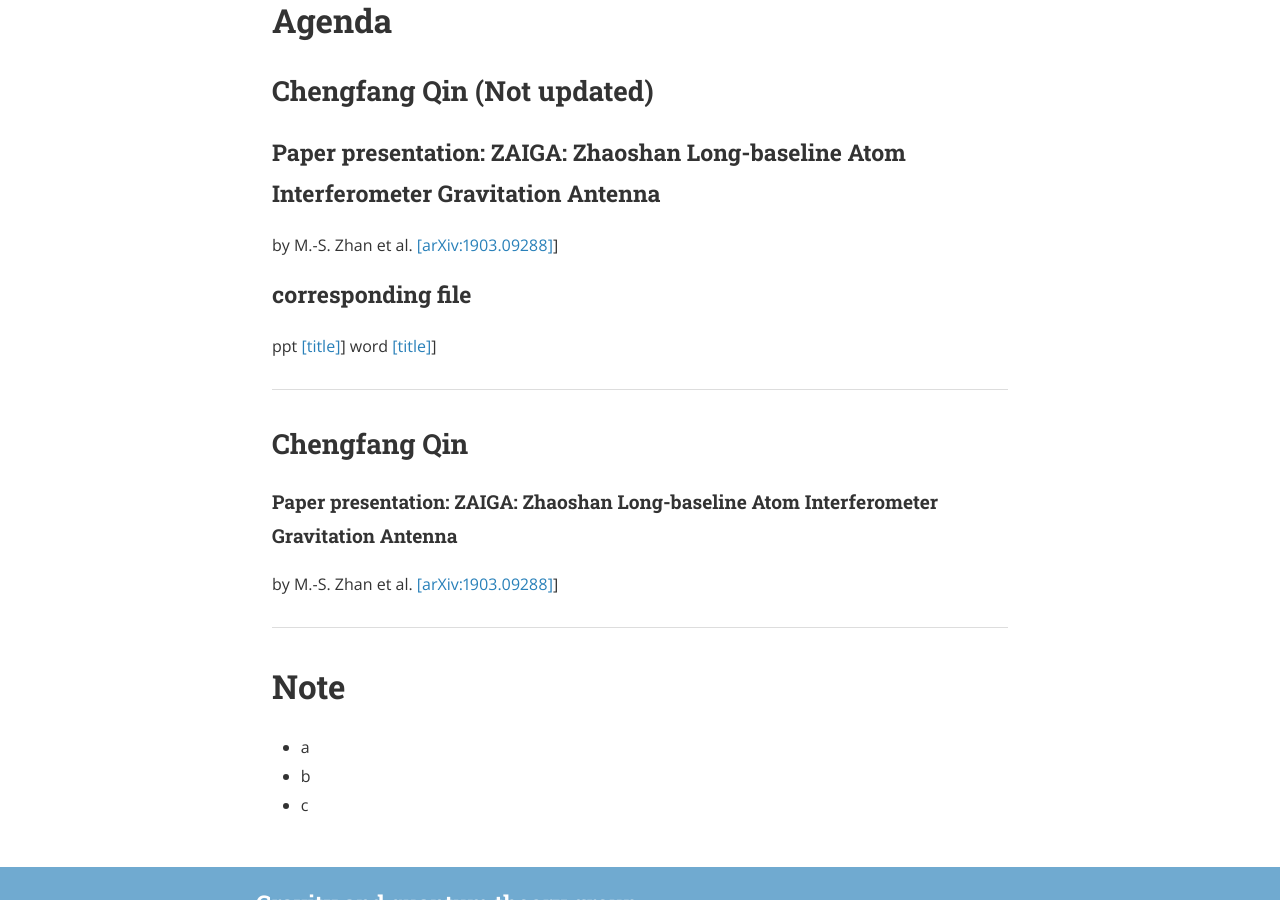
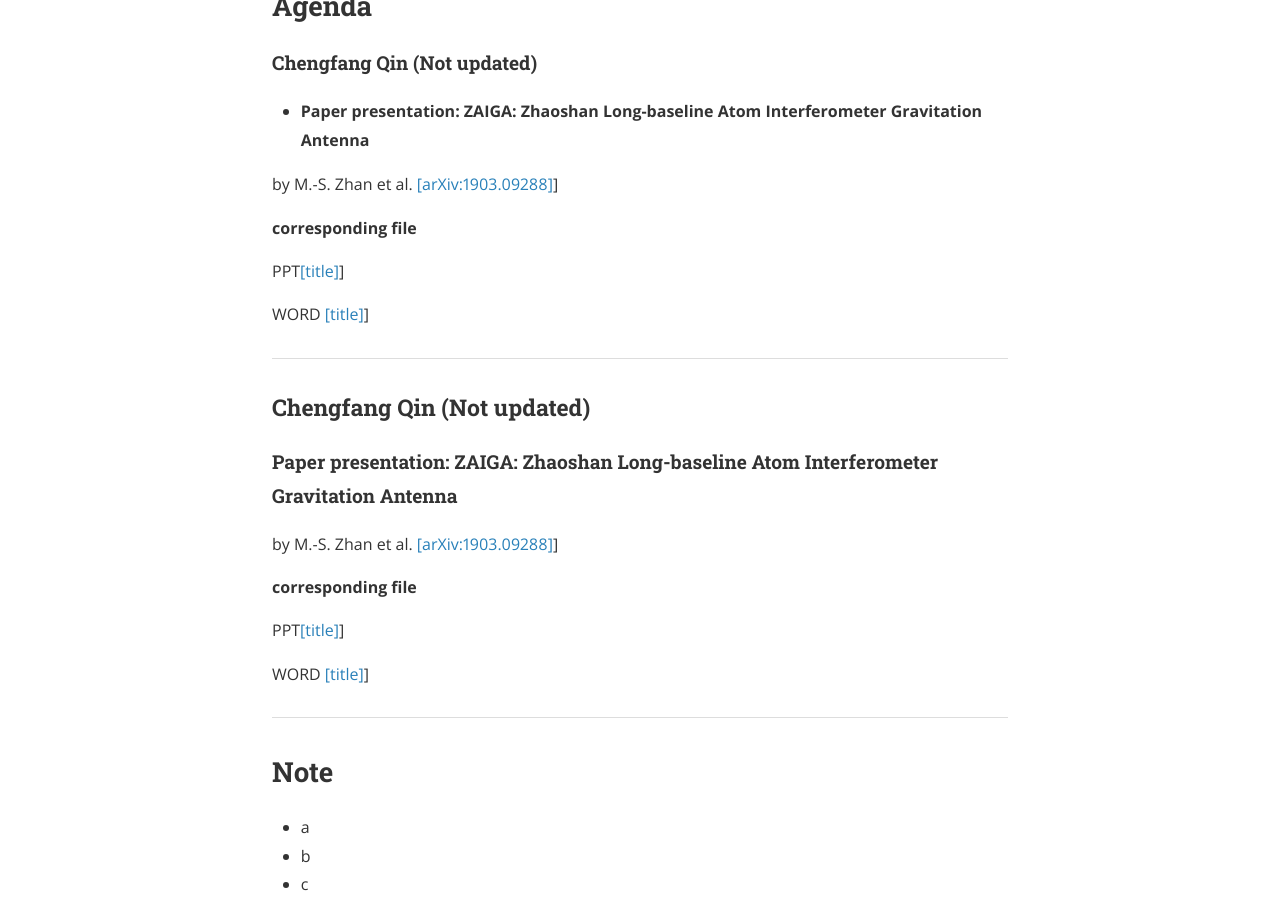
Before and after one commit to gravity-group/gravity-group.github.io, a Jekyll site: the page built from _posts/2019-08-25-group-meeting.md, in a window 1280 px wide and 900 px high, scrolled down 425 px. Built offline with Jekyll 4.4.1, drawn with Linux system fonts in a browser that asks for light colours; nearby versions of some CDN libraries.

Commit message:
20190825

```diff
--- a/_posts/2019-08-25-group-meeting.md
+++ b/_posts/2019-08-25-group-meeting.md
@@ -6,35 +6,43 @@ author: Chenggang Shao
 categories: activities
 ---
 
-# Attendees
+## Attendees
 
-# Agenda
+## Agenda
 
-## Chengfang Qin (Not updated)
+#### Chengfang Qin (Not updated)
 
 
-### Paper presentation: ZAIGA: Zhaoshan Long-baseline Atom Interferometer Gravitation Antenna
+- **Paper presentation: ZAIGA: Zhaoshan Long-baseline Atom Interferometer Gravitation Antenna**
 
 by M.-S. Zhan et al. [[arXiv:1903.09288]](https://arxiv.org/abs/1903.09288)]
 
-### corresponding file
+**corresponding file**
 
-ppt [[title]](https://arxiv.org/abs/1903.09288)]
-word [[title]](https://arxiv.org/abs/1903.09288)]
+PPT[[title]](https://arxiv.org/abs/1903.09288)]
+
+WORD [[title]](https://arxiv.org/abs/1903.09288)]
 
 ---
 
-## Chengfang Qin
+### Chengfang Qin (Not updated)
 
 
 #### Paper presentation: ZAIGA: Zhaoshan Long-baseline Atom Interferometer Gravitation Antenna
 
 by M.-S. Zhan et al. [[arXiv:1903.09288]](https://arxiv.org/abs/1903.09288)]
 
+**corresponding file**
+
+PPT[[title]](https://arxiv.org/abs/1903.09288)]
+
+
+WORD [[title]](https://arxiv.org/abs/1903.09288)]
+
 ---
 
 
-# Note
+## Note
 - a
 - b
 - c
```
